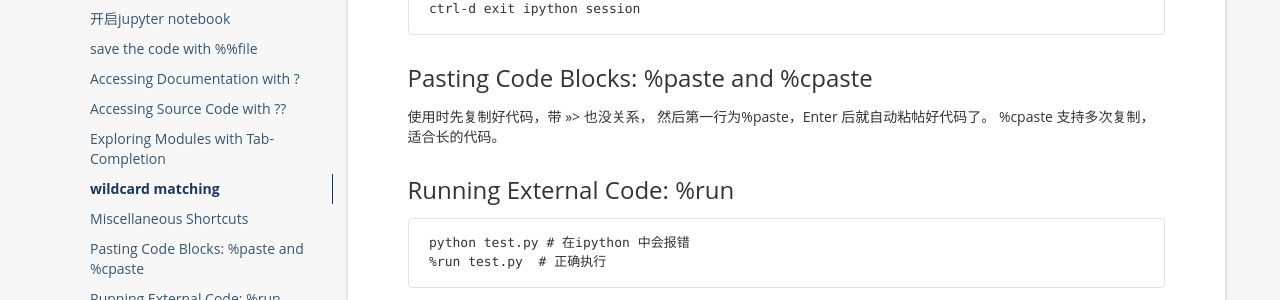
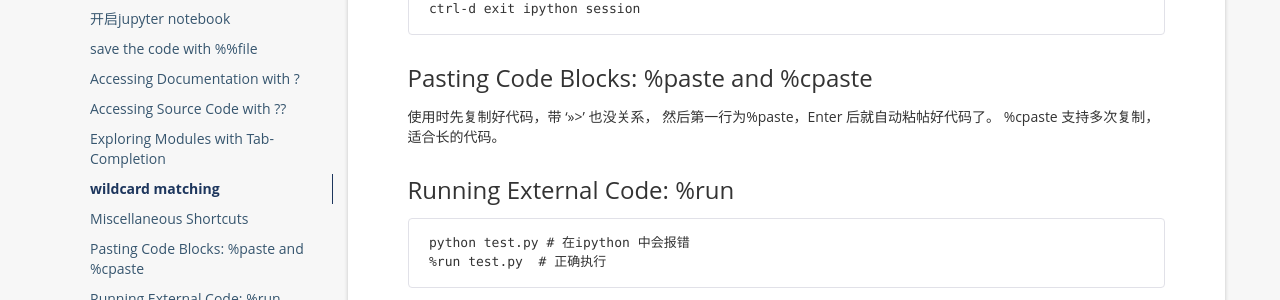
Before and after one commit to maqueredkop/maqueredkop.github.io, a Jekyll site: the page built from _posts/2017-11-25-python-data-science-handbook之Ipython.md, in a window 1280 px wide and 900 px high, scrolled down 1312 px. Shown: the part 153-453 px from the top of the window. Built offline with Jekyll 4.4.1, drawn with Linux system fonts in a browser that asks for light colours; nearby versions of some CDN libraries; comment, search, counter and statistics services are not loaded.

Commit message:
change the md format

```diff
--- a/_posts/2017-11-25-python-data-science-handbook之Ipython.md
+++ b/_posts/2017-11-25-python-data-science-handbook之Ipython.md
@@ -58,7 +58,7 @@ tag: [python, 笔记]
 
 ### Pasting Code Blocks: %paste and %cpaste
 
-使用时先复制好代码，带 >>> 也没关系， 然后第一行为%paste，Enter 后就自动粘帖好代码了。
+使用时先复制好代码，带 '>>>' 也没关系， 然后第一行为%paste，Enter 后就自动粘帖好代码了。
 %cpaste 支持多次复制，适合长的代码。
 
 ### Running External Code: %run
```
